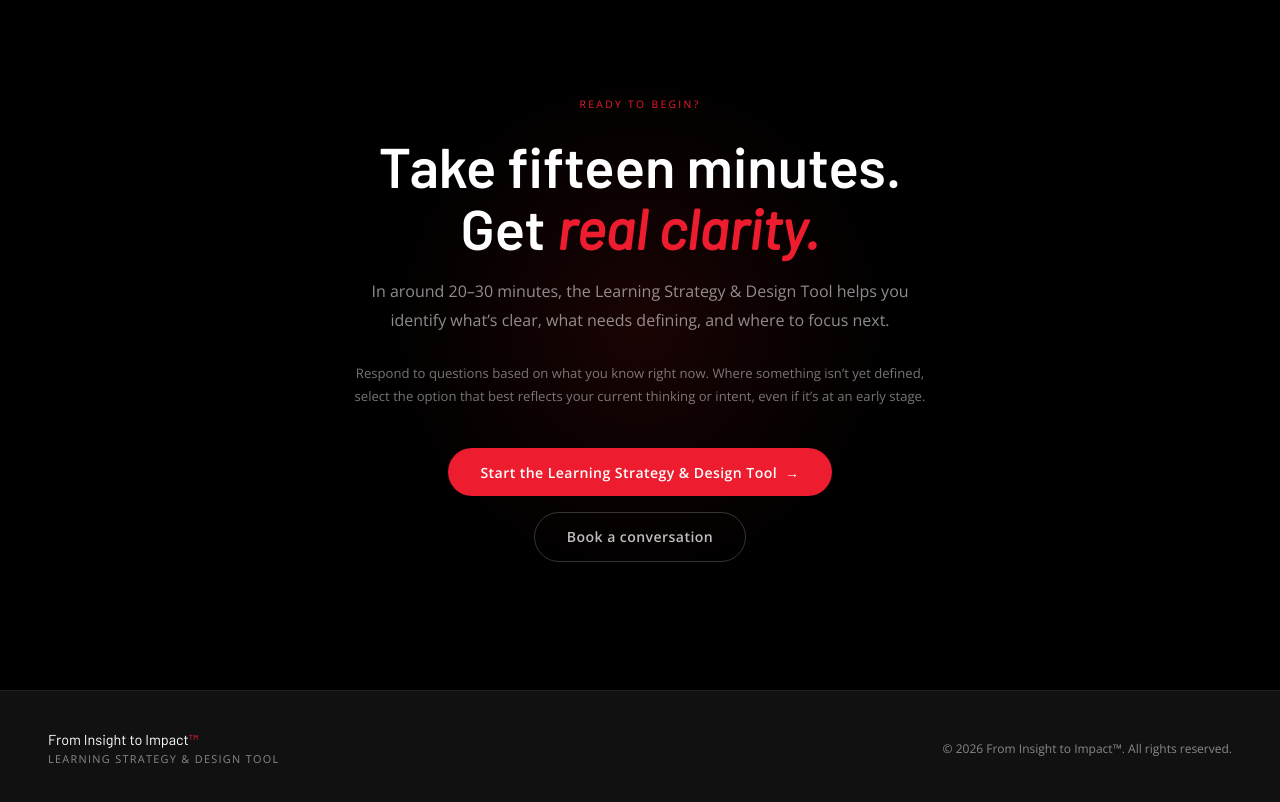
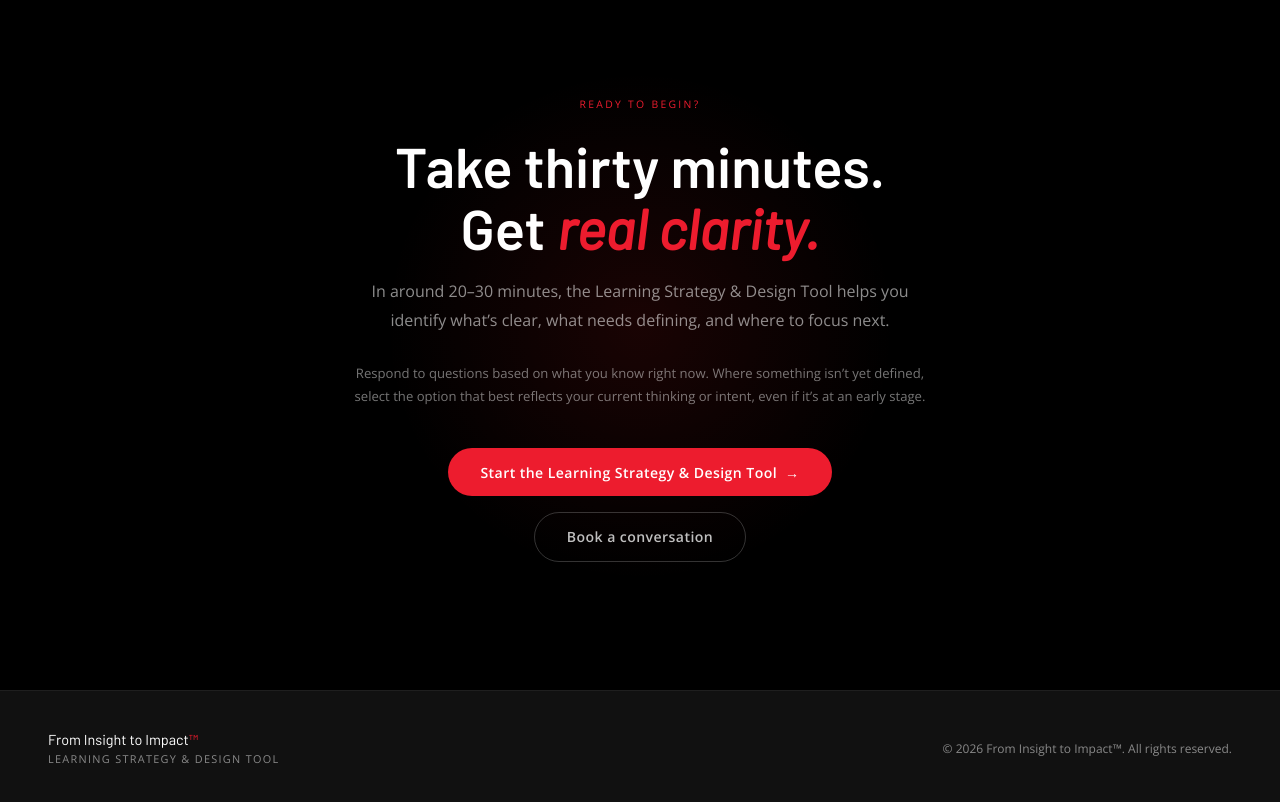
Before and after one commit to edge-ldi/insight-to-impact-diagnostic-tool, a plain HTML site: page index.html in a window 1280 px wide. Shown: the part 5840-6642 px from the top of the page. Drawn offline with nearby package versions, Linux system fonts and the light colour scheme; a web font is replaced by a local one.

Commit message:
Updated text

```diff
--- a/index.html
+++ b/index.html
@@ -1367,7 +1367,7 @@
   <div class="final-glow"></div>
   <div class="final-cta-inner">
     <p class="final-cta-eyebrow reveal">Ready to begin?</p>
-    <h2 class="final-cta-title reveal">Take fifteen minutes.<br>Get <em>real clarity.</em></h2>
+    <h2 class="final-cta-title reveal">Take thirty minutes.<br>Get <em>real clarity.</em></h2>
     <p class="final-cta-body reveal">In around 20–30 minutes, the Learning Strategy & Design Tool helps you identify what’s clear, what needs defining, and where to focus next.</p>
     <p class="final-cta-body reveal" style="font-size:0.82rem;color:rgba(255,255,255,0.46);margin-top:-0.8rem;">Respond to questions based on what you know right now. Where something isn’t yet defined, select the option that best reflects your current thinking or intent, even if it’s at an early stage.</p>
     <div class="final-cta-actions reveal">
```
